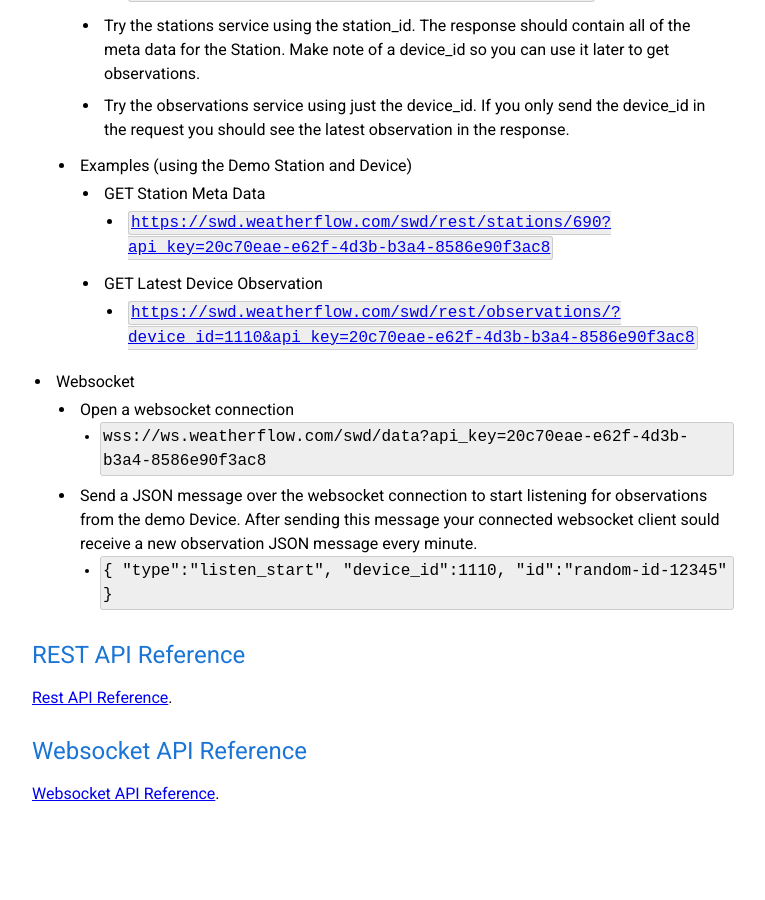
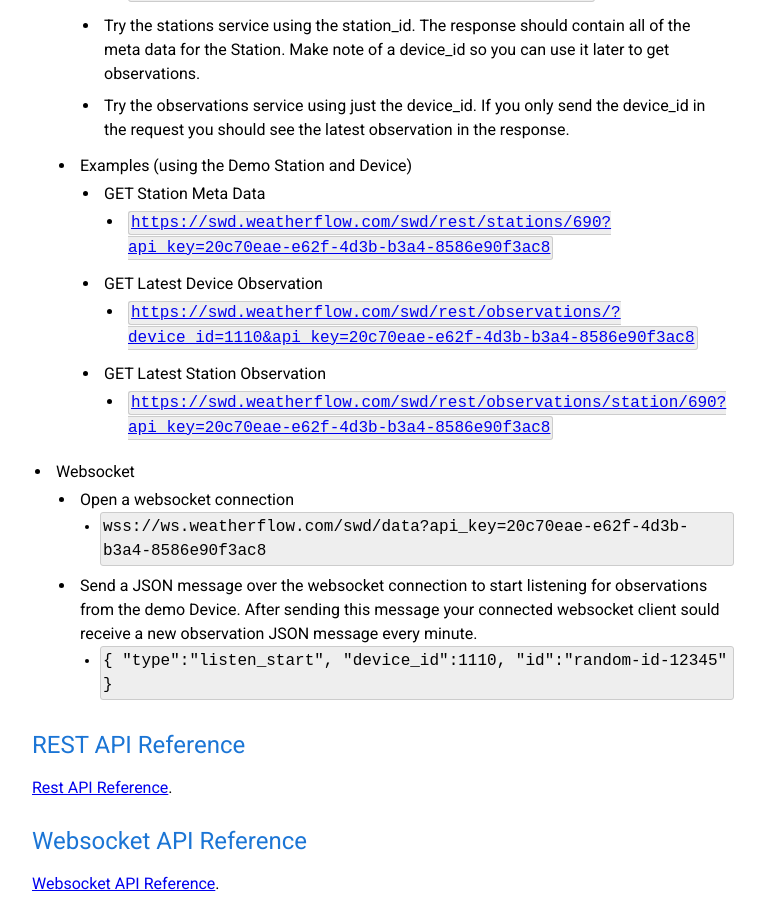
Before and after one commit to WeatherFlow/SmartWeather, a Jekyll site: the page built from api/index.html, in a window 1280 px wide and 900 px high, scrolled down 2383 px. Shown: the whole window, without its empty margins (378-1143 px from the left). Built offline with Jekyll 4.4.1, drawn with Linux system fonts in a browser that asks for light colours; nearby versions of some CDN libraries; before the commit the page ends 3193 px from its top, so only the background shows below that.

Commit message:
Update index.html

```diff
--- a/api/index.html
+++ b/api/index.html
@@ -93,6 +93,11 @@
 							<li><a href="https://swd.weatherflow.com/swd/rest/observations/?device_id=1110&api_key=20c70eae-e62f-4d3b-b3a4-8586e90f3ac8" class="code-highlight">https://swd.weatherflow.com/swd/rest/observations/?device_id=1110&api_key=20c70eae-e62f-4d3b-b3a4-8586e90f3ac8</a></li>
 						</ul>
 					</li>
+					<li>GET Latest Station Observation
+						<ul>
+							<li><a href="https://swd.weatherflow.com/swd/rest/observations/station/690?api_key=20c70eae-e62f-4d3b-b3a4-8586e90f3ac8" class="code-highlight">https://swd.weatherflow.com/swd/rest/observations/station/690?api_key=20c70eae-e62f-4d3b-b3a4-8586e90f3ac8</a></li>
+						</ul>
+					</li>
 				</ul>
 			</li>
 		</ul>
```
